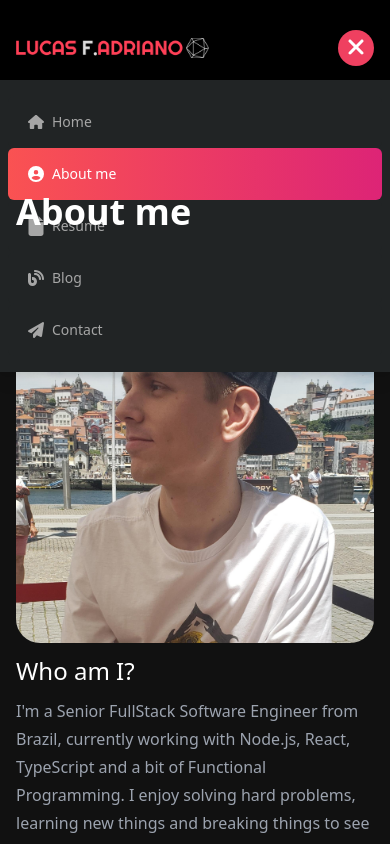
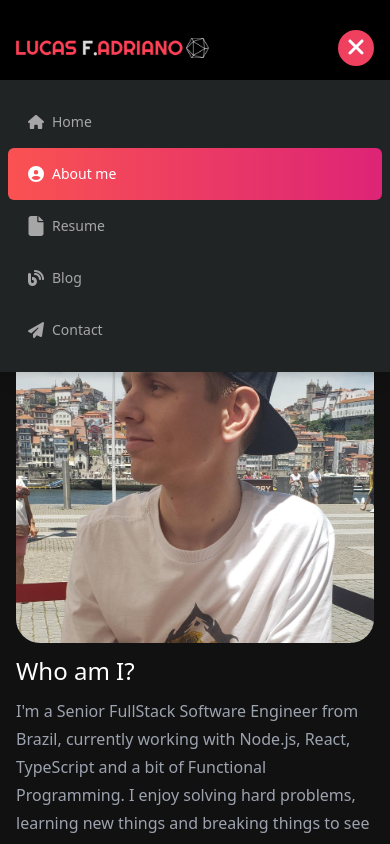
Before and after one commit to lucasadrianof/personal-blog-nextjs, a Next.js app: page /about in a window 390 px wide. Both pictures are taken after a click on the button 356 px from the left and 48 px from the top of the page. Shown: the top 844 px of the page. Built offline with nearby package versions, Linux system fonts and the light colour scheme.

Commit message:
fix: fixed menu z-index on mobile

```diff
--- a/src/app/components/Header/Header.tsx
+++ b/src/app/components/Header/Header.tsx
@@ -72,7 +72,7 @@ export default function Header() {
         <ul
           className={`${
             menuOpen
-              ? 'block lg:hidden absolute left-0 top-20 w-full bg-[#212425] drop-shadow-lg py-4 '
+              ? 'block lg:hidden absolute left-0 top-20 w-full bg-[#212425] drop-shadow-lg py-4 z-10 '
               : 'flex'
           }`}
         >
```
